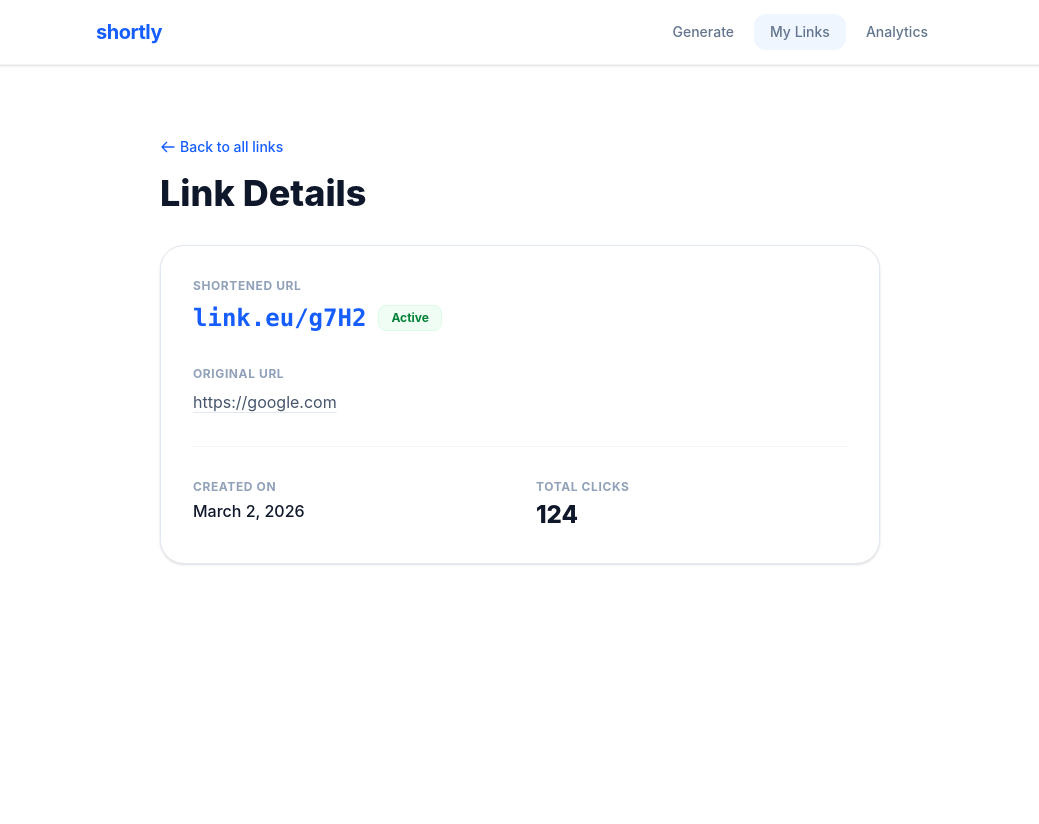
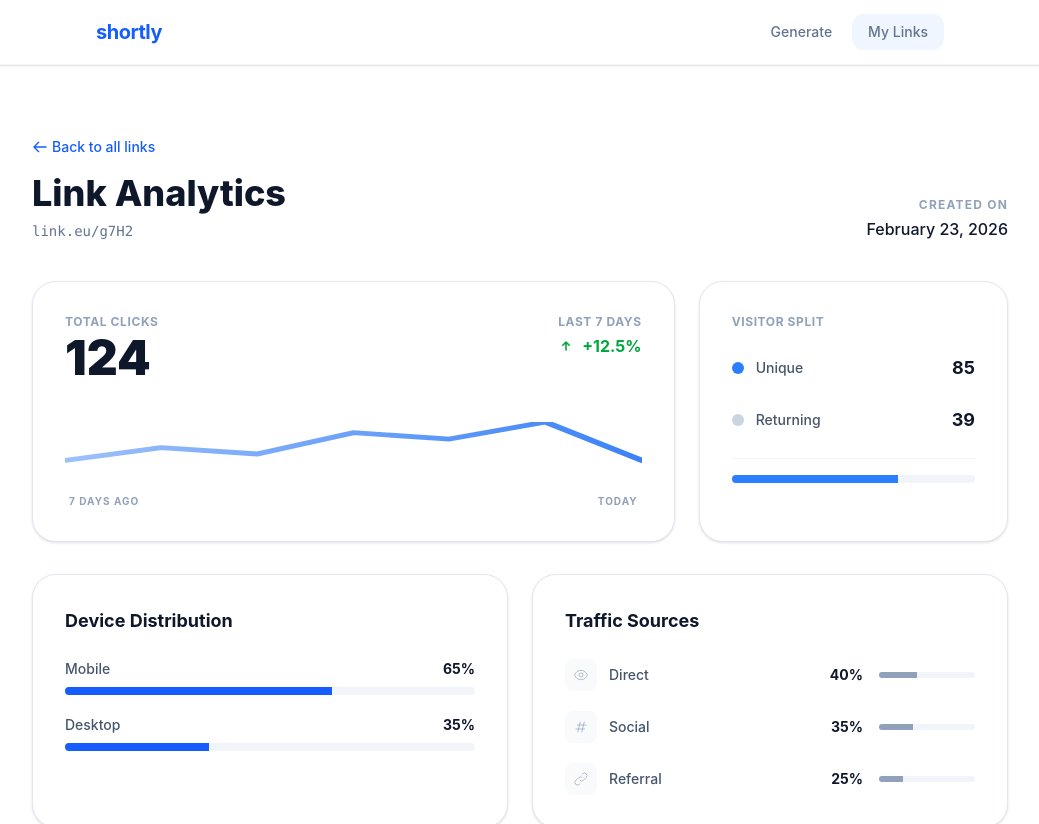
Before and after one commit to nonsense9/url-shortener, an Angular app: page /link/1 in a window 1280 px wide. Shown: the top 824 px of the page, without its empty margins (120-1159 px from the left). Before the commit the page ends 800 px from the top, so only its background shows below. Built offline with nearby package versions, Linux system fonts and the light colour scheme.

Commit message:
add data analytics for link detail page & rm redundant header link

```diff
--- a/src/app/components/header/header.html
+++ b/src/app/components/header/header.html
@@ -22,13 +22,6 @@
       >
         My Links
       </a>
-      <a
-        routerLink="/analytic"
-        routerLinkActive="text-blue-600 bg-blue-50"
-        class="px-4 py-2 rounded-xl text-sm font-medium text-slate-500 hover:text-slate-800 hover:bg-slate-50 transition-all"
-      >
-        Analytics
-      </a>
     </nav>
 
   </div>
--- a/src/app/pages/link/id/link-detail.html
+++ b/src/app/pages/link/id/link-detail.html
@@ -1,54 +1,149 @@
-<div class="max-w-3xl mx-auto mt-12 p-6">
-  <div class="mb-8">
+<div class="max-w-5xl mx-auto mt-12 p-6">
+  <div class="mb-10">
     <a routerLink="/link" class="text-blue-600 hover:text-blue-800 text-sm font-medium flex items-center gap-1 mb-4">
       <svg class="w-4 h-4" fill="none" stroke="currentColor" viewBox="0 0 24 24">
         <path stroke-linecap="round" stroke-linejoin="round" stroke-width="2" d="M10 19l-7-7m0 0l7-7m-7 7h18"></path>
       </svg>
       Back to all links
     </a>
-    <h1 class="text-4xl font-extrabold text-slate-900">Link Details</h1>
+    <div class="flex items-end justify-between">
+      <div>
+        <h1 class="text-4xl font-extrabold text-slate-900 mb-2">Link Analytics</h1>
+        <p class="text-slate-500 font-mono text-sm">{{ link()?.shortUrl }}</p>
+      </div>
+      <div class="text-right">
+        <span class="text-xs font-bold text-slate-400 uppercase tracking-widest block mb-1">Created on</span>
+        <span class="text-slate-900 font-medium">{{ link()?.createdAt | date:'longDate' }}</span>
+      </div>
+    </div>
   </div>
 
   @if (link(); as l) {
-    <div class="bg-white rounded-3xl shadow-sm border border-slate-200 p-8">
-      <div class="space-y-8">
-        <div>
-          <label class="text-xs font-bold text-slate-400 uppercase tracking-wider mb-2 block">Shortened URL</label>
-          <div class="flex items-center gap-3">
-            <span class="text-2xl font-mono font-bold text-blue-600">{{ l.shortUrl }}</span>
-            <span class="px-3 py-1 bg-green-50 text-green-700 text-xs font-bold rounded-lg border border-green-100">Active</span>
+    <div class="grid grid-cols-1 md:grid-cols-3 gap-6 mb-8">
+      <div class="md:col-span-2 bg-white rounded-3xl shadow-sm border border-slate-200 p-8 flex flex-col justify-between">
+        <div class="flex items-start justify-between mb-6">
+          <div>
+            <label class="text-xs font-bold text-slate-400 uppercase tracking-wider mb-1 block">Total Clicks</label>
+            <span class="text-5xl font-black text-slate-900">{{ l.clicks }}</span>
+          </div>
+          <div class="text-right">
+             <label class="text-xs font-bold text-slate-400 uppercase tracking-wider mb-1 block">Last 7 Days</label>
+             <div class="flex items-center gap-2 text-green-600 font-bold">
+               <svg class="w-4 h-4" fill="currentColor" viewBox="0 0 20 20"><path fill-rule="evenodd" d="M5.293 9.707a1 1 0 010-1.414l4-4a1 1 0 011.414 0l4 4a1 1 0 01-1.414 1.414L11 7.414V15a1 1 0 11-2 0V7.414L6.707 9.707a1 1 0 01-1.414 0z" clip-rule="evenodd"></path></svg>
+               <span>+12.5%</span>
+             </div>
           </div>
         </div>
 
-        <div>
-          <label class="text-xs font-bold text-slate-400 uppercase tracking-wider mb-2 block">Original URL</label>
-          <a [href]="l.originalUrl" target="_blank" class="text-slate-600 hover:text-blue-600 transition-colors break-all underline decoration-slate-200 underline-offset-4">
-            {{ l.originalUrl }}
-          </a>
+        <div class="mt-4 relative h-16 w-full">
+           <svg class="w-full h-full" viewBox="0 0 200 40" preserveAspectRatio="none">
+             <path
+               [attr.d]="getTrendPath(l.analytics?.clicksTrend)"
+               fill="none"
+               stroke="url(#gradient)"
+               stroke-width="3"
+               stroke-linecap="round"
+               stroke-linejoin="round"
+             />
+             <defs>
+               <linearGradient id="gradient" x1="0%" y1="0%" x2="100%" y2="0%">
+                 <stop offset="0%" style="stop-color: #3b82f6; stop-opacity: 0.5" />
+                 <stop offset="100%" style="stop-color: #3b82f6; stop-opacity: 1" />
+               </linearGradient>
+             </defs>
+           </svg>
         </div>
+        <div class="flex justify-between mt-2 text-[10px] font-bold text-slate-400 uppercase tracking-widest px-1">
+          <span>7 days ago</span>
+          <span>Today</span>
+        </div>
+      </div>
 
-        <div class="grid grid-cols-2 gap-8 pt-8 border-t border-slate-100">
-          <div>
-            <label class="text-xs font-bold text-slate-400 uppercase tracking-wider mb-1 block">Created On</label>
-            <span class="text-slate-900 font-medium">{{ l.createdAt | date:'longDate' }}</span>
+      <div class="bg-white rounded-3xl shadow-sm border border-slate-200 p-8">
+        <label class="text-xs font-bold text-slate-400 uppercase tracking-wider mb-6 block">Visitor Split</label>
+        <div class="space-y-6">
+          <div class="flex items-center justify-between">
+            <div class="flex items-center gap-3">
+              <div class="w-3 h-3 rounded-full bg-blue-500"></div>
+              <span class="text-sm font-medium text-slate-600">Unique</span>
+            </div>
+            <span class="text-lg font-bold text-slate-900">{{ l.analytics?.visitors?.unique }}</span>
           </div>
-          <div>
-            <label class="text-xs font-bold text-slate-400 uppercase tracking-wider mb-1 block">Total Clicks</label>
-            <span class="text-2xl font-extrabold text-slate-900">{{ l.clicks }}</span>
+          <div class="flex items-center justify-between">
+            <div class="flex items-center gap-3">
+              <div class="w-3 h-3 rounded-full bg-slate-300"></div>
+              <span class="text-sm font-medium text-slate-600">Returning</span>
+            </div>
+            <span class="text-lg font-bold text-slate-900">{{ l.analytics?.visitors?.returning }}</span>
+          </div>
+
+          <div class="pt-4 border-t border-slate-100 mt-4">
+             <div class="h-2 w-full bg-slate-100 rounded-full overflow-hidden flex">
+                <div class="bg-blue-500" [style.width.%]="(l.analytics?.visitors?.unique ?? 0) / ((l.analytics?.visitors?.unique ?? 0) + (l.analytics?.visitors?.returning ?? 1)) * 100"></div>
+             </div>
           </div>
         </div>
+      </div>
+    </div>
 
-        @if (l.email) {
-          <div class="pt-8 border-t border-slate-100">
-            <label class="text-xs font-bold text-slate-400 uppercase tracking-wider mb-1 block">Owner Email</label>
-            <span class="text-slate-600">{{ l.email }}</span>
-          </div>
-        }
+    <div class="grid grid-cols-1 md:grid-cols-2 gap-6">
+      <div class="bg-white rounded-3xl shadow-sm border border-slate-200 p-8">
+        <h3 class="text-lg font-bold text-slate-900 mb-6">Device Distribution</h3>
+        <div class="space-y-5">
+          @for (device of l.analytics?.devices; track device.type) {
+            <div>
+              <div class="flex justify-between text-sm mb-2">
+                <span class="font-medium text-slate-600">{{ device.type }}</span>
+                <span class="font-bold text-slate-900">{{ device.percentage }}%</span>
+              </div>
+              <div class="h-2 w-full bg-slate-100 rounded-full overflow-hidden">
+                <div
+                  class="h-full bg-blue-600 transition-all duration-1000"
+                  [style.width.%]="device.percentage"
+                ></div>
+              </div>
+            </div>
+          }
+        </div>
       </div>
+
+      <div class="bg-white rounded-3xl shadow-sm border border-slate-200 p-8">
+        <h3 class="text-lg font-bold text-slate-900 mb-6">Traffic Sources</h3>
+        <div class="space-y-5">
+          @for (source of l.analytics?.sources; track source.name) {
+            <div class="flex items-center justify-between group">
+              <div class="flex items-center gap-3">
+                <div class="w-8 h-8 rounded-lg bg-slate-50 flex items-center justify-center text-slate-400 group-hover:bg-blue-50 group-hover:text-blue-500 transition-colors">
+                  @if (source.name === 'Direct') { <svg class="w-4 h-4" fill="none" stroke="currentColor" viewBox="0 0 24 24"><path d="M15 12a3 3 0 11-6 0 3 3 0 016 0z"/><path d="M2.458 12C3.732 7.943 7.523 5 12 5c4.478 0 8.268 2.943 9.542 7-1.274 4.057-5.064 7-9.542 7-4.477 0-8.268-2.943-9.542-7z"/></svg> }
+                  @else if (source.name === 'Social') { <svg class="w-4 h-4" fill="none" stroke="currentColor" viewBox="0 0 24 24"><path d="M7 20l4-16m2 16l4-16M6 9h14M4 15h14"/></svg> }
+                  @else { <svg class="w-4 h-4" fill="none" stroke="currentColor" viewBox="0 0 24 24"><path d="M13.828 10.172a4 4 0 00-5.656 0l-4 4a4 4 0 105.656 5.656l1.102-1.101m-.758-4.899a4 4 0 005.656 0l4-4a4 4 0 00-5.656-5.656l-1.1 1.1"/></svg> }
+                </div>
+                <span class="text-sm font-medium text-slate-600">{{ source.name }}</span>
+              </div>
+              <div class="flex items-center gap-4">
+                <span class="text-sm font-bold text-slate-900">{{ source.percentage }}%</span>
+                <div class="w-24 h-1.5 bg-slate-100 rounded-full overflow-hidden hidden sm:block">
+                  <div class="h-full bg-slate-400 group-hover:bg-blue-500 transition-colors" [style.width.%]="source.percentage"></div>
+                </div>
+              </div>
+            </div>
+          }
+        </div>
+      </div>
+    </div>
+
+    <div class="mt-8 p-6 bg-slate-900 rounded-3xl text-white flex flex-col md:flex-row md:items-center justify-between gap-4">
+      <div>
+        <label class="text-[10px] font-bold text-slate-400 uppercase tracking-widest block mb-1">Destination URL</label>
+        <span class="text-sm font-mono opacity-80 break-all">{{ l.originalUrl }}</span>
+      </div>
+      <a [href]="l.originalUrl" target="_blank" class="px-6 py-3 bg-white text-slate-900 text-sm font-bold rounded-xl hover:bg-slate-200 transition-colors text-center">
+        Visit Destination
+      </a>
     </div>
   } @else {
     <div class="p-12 text-center bg-slate-50 rounded-3xl border border-slate-200">
-      <p class="text-slate-500 font-medium">Link with ID "{{ id() }}" not found.</p>
+      <p class="text-slate-500 font-medium">Analytics for link ID "{{ id() }}" not found.</p>
     </div>
   }
 </div>
--- a/src/app/pages/link/id/link-detail.ts
+++ b/src/app/pages/link/id/link-detail.ts
@@ -15,4 +15,20 @@ export class LinkDetail {
   id = input.required<string>();
 
   link = () => this.linkService.links().find(l => l.id === this.id());
+
+  protected getTrendPath(trend: { count: number }[] | undefined): string {
+    if (!trend || trend.length === 0) return '';
+    const max = Math.max(...trend.map(t => t.count), 1);
+    const width = 200;
+    const height = 40;
+    const step = width / (trend.length - 1);
+
+    const points = trend.map((t, i) => {
+      const x = i * step;
+      const y = height - (t.count / max) * height;
+      return `${i === 0 ? 'M' : 'L'} ${x} ${y}`;
+    });
+
+    return points.join(' ');
+  }
 }
--- a/src/app/services/link.service.ts
+++ b/src/app/services/link.service.ts
@@ -7,6 +7,12 @@ export interface Link {
   createdAt: Date;
   clicks: number;
   email?: string;
+  analytics?: {
+    clicksTrend: { date: string, count: number }[];
+    devices: { type: string, percentage: number }[];
+    sources: { name: string, percentage: number }[];
+    visitors: { unique: number, returning: number };
+  }
 }
 
 @Injectable({
@@ -18,8 +24,29 @@ export class LinkService {
       id: '1',
       originalUrl: 'https://google.com',
       shortUrl: 'link.eu/g7H2',
-      createdAt: new Date(),
-      clicks: 124
+      createdAt: new Date(Date.now() - 7 * 24 * 60 * 60 * 1000),
+      clicks: 124,
+      analytics: {
+        clicksTrend: [
+          { date: '2026-02-25', count: 12 },
+          { date: '2026-02-26', count: 18 },
+          { date: '2026-02-27', count: 15 },
+          { date: '2026-02-28', count: 25 },
+          { date: '2026-03-01', count: 22 },
+          { date: '2026-03-02', count: 30 },
+          { date: '2026-03-03', count: 12 },
+        ],
+        devices: [
+          { type: 'Mobile', percentage: 65 },
+          { type: 'Desktop', percentage: 35 }
+        ],
+        sources: [
+          { name: 'Direct', percentage: 40 },
+          { name: 'Social', percentage: 35 },
+          { name: 'Referral', percentage: 25 }
+        ],
+        visitors: { unique: 85, returning: 39 }
+      }
     }
   ]);
 
@@ -32,7 +59,23 @@ export class LinkService {
       shortUrl: `link.eu/${Math.random().toString(36).substring(2, 6)}`,
       createdAt: new Date(),
       clicks: 0,
-      email
+      email,
+      analytics: {
+        clicksTrend: Array.from({ length: 7 }, (_, i) => ({
+          date: new Date(Date.now() - (6 - i) * 24 * 60 * 60 * 1000).toISOString().split('T')[0],
+          count: 0
+        })),
+        devices: [
+          { type: 'Mobile', percentage: 0 },
+          { type: 'Desktop', percentage: 0 }
+        ],
+        sources: [
+          { name: 'Direct', percentage: 0 },
+          { name: 'Social', percentage: 0 },
+          { name: 'Referral', percentage: 0 }
+        ],
+        visitors: { unique: 0, returning: 0 }
+      }
     };
 
     this.linksSignal.update(current => [newLink, ...current]);
```
